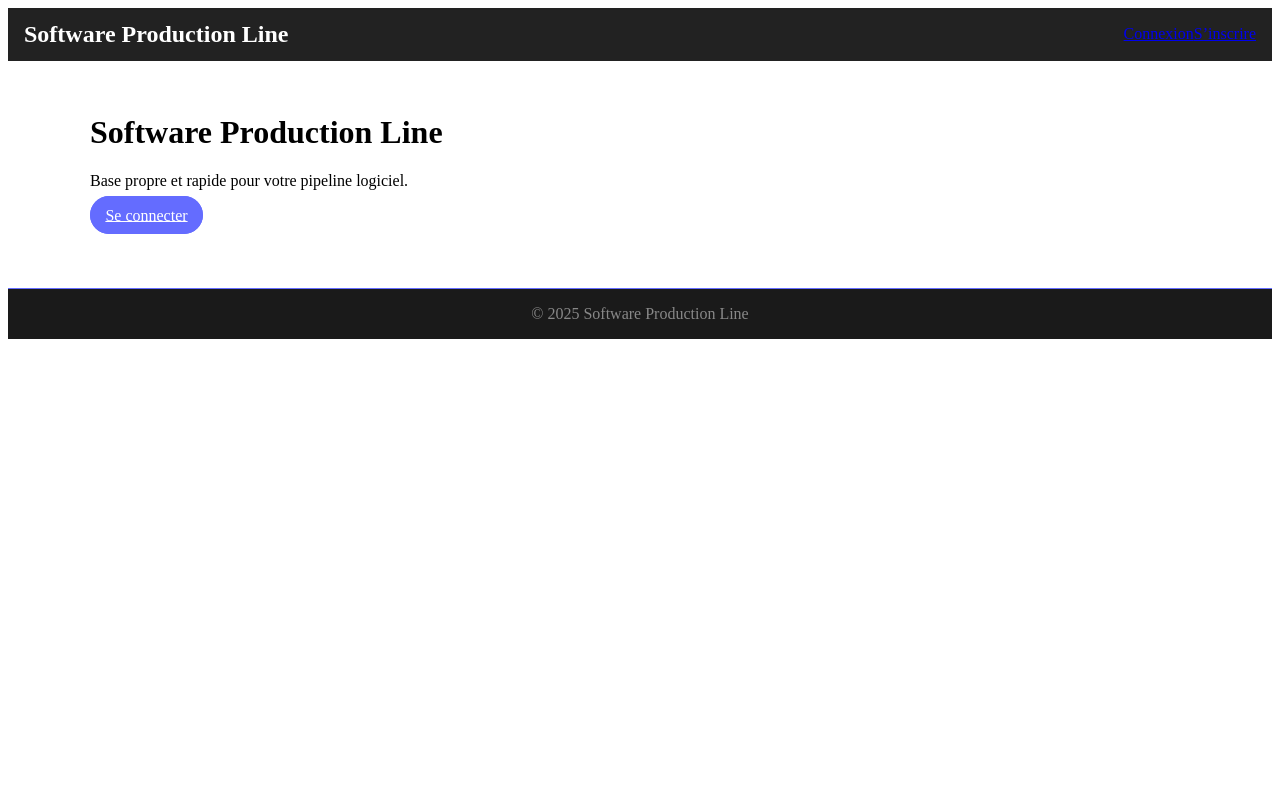
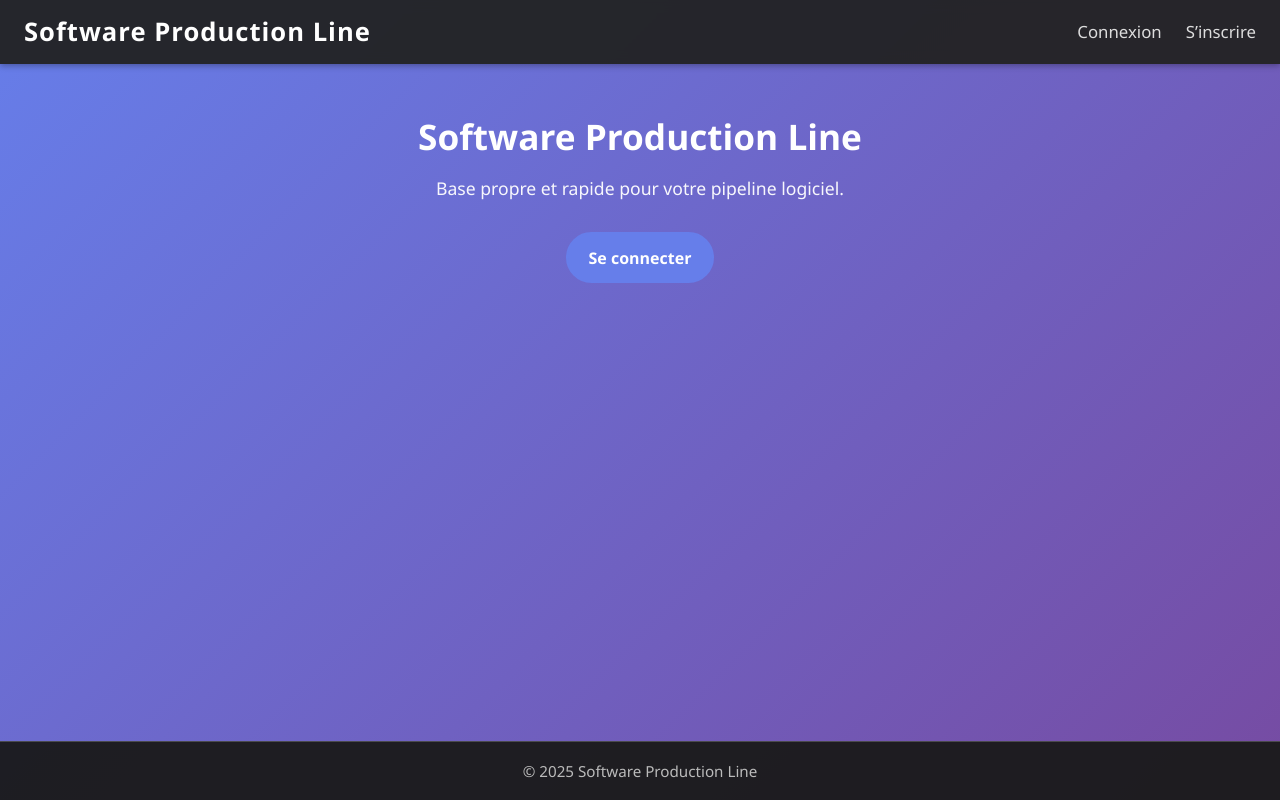
Before and after one commit to Raphael716/projet_final_devApp, a React (Vite) app in the folder SPL/: page / in a window 1280 px wide. Built offline with nearby package versions, Linux system fonts and the light colour scheme.

Commit message:
Ajout du css pour les pages de login

```diff
--- a/SPL/src/App.css
+++ b/SPL/src/App.css
@@ -1,126 +1,182 @@
-/* App.css */
-
 /* Root / conteneur principal */
 #root {
-  margin: 0; /* pas de centrage forcé du root */
+  margin: 0;
   padding: 0;
   text-align: initial;
+  font-family: 'Segoe UI', Tahoma, Geneva, Verdana, sans-serif;
+  background: linear-gradient(135deg, #667eea, #764ba2);
+  min-height: 100vh;
+  display: flex;
+  flex-direction: column;
 }
 
-/* Header pleine largeur */
+/* Header */
 .header {
   width: 100%;
   box-sizing: border-box;
-  background: #222;
+  background: rgba(34, 34, 34, 0.95);
+  backdrop-filter: blur(6px);
   color: #fff;
-  padding: 0.8rem 1rem;
+  padding: 0.9rem 1.5rem;
   display: flex;
   align-items: center;
   justify-content: space-between;
   gap: 1rem;
-  position: sticky; /* reste en haut au scroll */
+  position: sticky;
   top: 0;
   z-index: 1000;
+  box-shadow: 0 2px 6px rgba(0,0,0,0.3);
 }
 
 .logo {
   font-weight: 700;
-  font-size: 1.5rem;
-  color: inherit;
+  font-size: 1.6rem;
+  color: #fff;
   text-decoration: none;
   white-space: nowrap;
+  letter-spacing: 1px;
 }
 
 .nav {
   display: flex;
   align-items: center;
-  gap: 2.5rem;
-  flex-wrap: wrap; /* passe à la ligne si manque d’espace */
+  gap: 2rem;
+  flex-wrap: wrap;
 }
 
 .nav a {
-  color: inherit;
+  color: #ddd;
   text-decoration: none;
   font-weight: 500;
-  font-size: 1.2rem;
+  font-size: 1.1rem;
+  transition: color 0.2s, transform 0.2s;
 }
 .nav a:hover {
-  text-decoration: underline;
+  color: #fff;
+  transform: translateY(-2px);
 }
 
-/* Mise en page du contenu */
+/* Contenu */
 .container {
-  max-width: 1100px;
+  flex: 1;
+  max-width: 1000px;
   margin: 0 auto;
-  padding: 2rem 1rem;
+  padding: 3rem 1.5rem;
+  text-align: center;
+  color: #fff;
 }
 
-/* Hero & sections (très simple) */
-.hero {
-  text-align: center;
-  margin: 2rem 0 1rem;
+.container h1 {
+  font-size: 2.2rem;
+  margin-bottom: 1rem;
 }
-.subtitle {
-  opacity: 0.9;
-  max-width: 800px;
-  margin: 0.5rem auto 1rem;
+
+.container p {
+  font-size: 1.1rem;
+  opacity: 0.95;
+  margin-bottom: 2rem;
 }
-.cta {
-  display: inline-flex;
-  gap: 0.75rem;
-  flex-wrap: wrap;
+
+/* Boutons */
+.btn {
+  display: inline-block;
+  padding: 0.8rem 1.3rem;
+  border-radius: 999px;
+  border: 2px solid transparent;
+  font-size: 1rem;
+  font-weight: 600;
+  cursor: pointer;
+  transition: all 0.25s ease;
+  text-decoration: none;
 }
-.btn {
-  padding: 0.6rem 0.9rem;
-  border-radius: 999px;
-  border: 1px solid #444;
+
+.btn.primary {
+  background: #667eea;
+  border-color: #667eea;
+  color: #fff;
 }
-.btn.primary {
-  background: #646cff;
-  color: #fff;
-  border-color: #646cff;
+.btn.primary:hover {
+  background: #5563d6;
+  border-color: #5563d6;
+  transform: translateY(-2px);
 }
+
 .btn.ghost {
   background: transparent;
-  color: inherit;
+  border-color: #fff;
+  color: #fff;
+}
+.btn.ghost:hover {
+  background: rgba(255, 255, 255, 0.1);
+  transform: translateY(-2px);
 }
 
+/* Sections et cartes */
 .section {
-  margin: 2.5rem 0;
+  margin: 3rem 0;
 }
 .grid {
   display: grid;
-  grid-template-columns: repeat(2, minmax(0, 1fr));
-  gap: 1rem;
+  grid-template-columns: repeat(auto-fit, minmax(280px, 1fr));
+  gap: 1.5rem;
 }
 .card {
-  padding: 1rem;
-  border: 1px solid #333;
-  border-radius: 10px;
+  padding: 1.5rem;
+  border-radius: 12px;
+  background: rgba(255, 255, 255, 0.1);
+  backdrop-filter: blur(8px);
+  border: 1px solid rgba(255,255,255,0.2);
+  color: #fff;
+  text-align: left;
+  transition: transform 0.2s, box-shadow 0.2s;
+}
+.card:hover {
+  transform: translateY(-3px);
+  box-shadow: 0 6px 18px rgba(0,0,0,0.3);
 }
 
 /* Footer */
 footer.footer {
-  background: #1a1a1a;
-  color: #888;
+  background: rgba(26, 26, 26, 0.95);
+  color: #bbb;
   text-align: center;
-  padding: 1rem 0;
-  margin-top: 2rem;
-  font-size: 1rem;
-  border-top: 1px solid #646cff;
+  padding: 1.2rem 0;
+  font-size: 0.95rem;
+  border-top: 1px solid rgba(255,255,255,0.2);
+  margin-top: auto;
 }
 
-/* Responsive : sous 700px, empiler proprement */
+/* Responsive */
 @media (max-width: 700px) {
   .header {
     flex-wrap: wrap;
-    padding: 0.75rem 1rem;
+    padding: 0.8rem 1.2rem;
   }
   .nav {
     width: 100%;
-    justify-content: flex-start;
+    justify-content: center;
+    gap: 1.2rem;
+    margin-top: 0.5rem;
   }
-  .grid {
-    grid-template-columns: 1fr;
+  .container h1 {
+    font-size: 1.8rem;
   }
 }
+/* Supprime les marges et le fond blanc par défaut */
+* {
+  margin: 0;
+  padding: 0;
+  box-sizing: border-box;
+}
+
+html, body {
+  height: 100%;
+  background: transparent; /* on laisse #root gérer le fond */
+}
+
+#root {
+  min-height: 100vh;
+  background: linear-gradient(135deg, #667eea, #764ba2);
+  display: flex;
+  flex-direction: column;
+}
--- /dev/null
+++ b/SPL/src/Footer.css
@@ -0,0 +1,22 @@
+/* Footer global */
+.footer {
+  background: rgba(26, 26, 26, 0.95);
+  color: #bbb;
+  text-align: center;
+  padding: 1.2rem 0;
+  font-size: 0.95rem;
+  border-top: 1px solid rgba(255,255,255,0.15);
+  margin-top: auto; /* colle le footer en bas si la page est courte */
+}
+
+/* Texte */
+.footer p {
+  margin: 0;
+  color: #aaa;
+  letter-spacing: 0.3px;
+  font-size: 0.95rem;
+}
+
+.footer p strong {
+  color: #fff;
+}
--- a/SPL/src/Footer.tsx
+++ b/SPL/src/Footer.tsx
@@ -1,3 +1,5 @@
+import "./Footer.css";
+
 export default function Footer() {
   return (
     <footer id="contact" className="footer">
--- /dev/null
+++ b/SPL/src/Header.css
@@ -0,0 +1,81 @@
+/* Header global */
+.header {
+  width: 100%;
+  background: rgba(34, 34, 34, 0.95);
+  backdrop-filter: blur(6px);
+  color: #fff;
+  padding: 0.9rem 1.5rem;
+  display: flex;
+  align-items: center;
+  justify-content: space-between;
+  gap: 1rem;
+  position: sticky;
+  top: 0;
+  z-index: 1000;
+  box-shadow: 0 2px 6px rgba(0,0,0,0.3);
+}
+
+/* Logo */
+.logo {
+  font-weight: 700;
+  font-size: 1.4rem;
+  color: #fff;
+  text-decoration: none;
+  letter-spacing: 0.5px;
+  transition: color 0.2s;
+}
+
+.logo:hover {
+  color: #a5b4fc; /* violet clair */
+}
+
+/* Navigation */
+.nav-links {
+  display: flex;
+  align-items: center;
+  gap: 1.5rem;
+}
+
+.nav-links a {
+  color: #ddd;
+  text-decoration: none;
+  font-weight: 500;
+  font-size: 1.05rem;
+  transition: color 0.2s, transform 0.2s;
+}
+
+.nav-links a:hover {
+  color: #fff;
+  transform: translateY(-2px);
+}
+
+/* Zone utilisateur */
+.user-zone {
+  display: flex;
+  align-items: center;
+  gap: 1rem;
+}
+
+.user-zone span {
+  font-weight: 500;
+  color: #ddd;
+  font-size: 1rem;
+}
+
+/* Bouton déconnexion */
+.user-zone button {
+  padding: 0.5rem 1rem;
+  background: #667eea;
+  border: none;
+  border-radius: 999px;
+  color: #fff;
+  font-weight: 600;
+  font-size: 0.9rem;
+  cursor: pointer;
+  transition: background 0.3s, transform 0.2s;
+}
+
+.user-zone button:hover {
+  background: #5563d6;
+  transform: translateY(-2px);
+}
--- a/SPL/src/Header.tsx
+++ b/SPL/src/Header.tsx
@@ -1,7 +1,7 @@
 import { useContext } from "react";
 import { Link } from "react-router-dom";
 import { AuthContext } from "./AuthContext";
-
+import "./Header.css";
 export default function Header() {
   const { user, token, logout } = useContext(AuthContext);
 
--- /dev/null
+++ b/SPL/src/Signup.css
@@ -0,0 +1,111 @@
+/* Conteneur principal */
+.signup-container {
+  min-height: 100vh;
+  display: flex;
+  justify-content: center;
+  align-items: center;
+  background: linear-gradient(135deg, #667eea, #764ba2);
+  font-family: 'Segoe UI', Tahoma, Geneva, Verdana, sans-serif;
+}
+
+/* Carte du formulaire */
+.signup-form {
+  background: #fff;
+  padding: 2.5rem;
+  border-radius: 16px;
+  box-shadow: 0 8px 24px rgba(0,0,0,0.15);
+  width: 100%;
+  max-width: 400px;
+  animation: fadeIn 0.6s ease-out;
+  display: flex;
+  flex-direction: column;
+}
+
+@keyframes fadeIn {
+  from { opacity: 0; transform: translateY(20px); }
+  to   { opacity: 1; transform: translateY(0); }
+}
+
+/* Titre */
+.signup-container h2 {
+  margin-bottom: 1.5rem;
+  text-align: center;
+  font-size: 1.8rem;
+  color: #333;
+}
+
+/* Champs */
+.signup-form label {
+  display: flex;
+  flex-direction: column;
+  margin-bottom: 1.2rem;
+  font-size: 0.95rem;
+  color: #444;
+}
+
+.signup-form input {
+  margin-top: 6px;
+  padding: 12px;
+  border: 1px solid #ccc;
+  border-radius: 10px;
+  font-size: 1rem;
+  transition: border-color 0.3s;
+}
+
+.signup-form input:focus {
+  border-color: #667eea;
+  outline: none;
+}
+
+/* Erreur */
+.error {
+  background: #ffe5e5;
+  color: #d62828;
+  padding: 10px;
+  border-radius: 8px;
+  margin-bottom: 1rem;
+  font-size: 0.9rem;
+  text-align: center;
+}
+
+/* Bouton */
+.signup-form button {
+  width: 100%;
+  padding: 12px;
+  background: #667eea;
+  border: none;
+  border-radius: 10px;
+  color: #fff;
+  font-weight: bold;
+  font-size: 1rem;
+  cursor: pointer;
+  transition: background 0.3s, transform 0.2s;
+}
+
+.signup-form button:hover:not(:disabled) {
+  background: #5563d6;
+  transform: translateY(-2px);
+}
+
+.signup-form button:disabled {
+  background: #aaa;
+  cursor: not-allowed;
+}
+
+/* Lien alternatif */
+.signup-alt {
+  margin-top: 1.2rem;
+  text-align: center;
+  font-size: 0.9rem;
+}
+
+.signup-alt a {
+  color: #667eea;
+  font-weight: 600;
+  text-decoration: none;
+  transition: color 0.2s;
+}
+
+.signup-alt a:hover {
+  color: #4b56c0;
+}
--- a/SPL/src/Signup.tsx
+++ b/SPL/src/Signup.tsx
@@ -1,7 +1,7 @@
 import { useState, useContext } from "react";
 import { Link, useNavigate } from "react-router-dom";
 import { AuthContext } from "./AuthContext";
-
+import "./Signup.css";
 export default function Signup() {
   const nav = useNavigate();
   const { login } = useContext(AuthContext);
@@ -42,10 +42,11 @@ export default function Signup() {
   };
 
   return (
-    <main className="signup-container">
+    <main className="auth-container">
+      <div className="auth-card">
         <h2>Créer un compte</h2>
 
-      <form onSubmit={submit} className="signup-form">
+        <form onSubmit={submit} className="auth-form">
           <label>
             <span>Nom d’utilisateur</span>
             <input
@@ -80,16 +81,17 @@ export default function Signup() {
             />
           </label>
 
-        {error && <div className="error">{error}</div>}
+          {error && <div className="auth-error">{error}</div>}
 
           <button type="submit" disabled={loading}>
             {loading ? "Création..." : "S’inscrire"}
           </button>
 
-        <p className="signup-alt">
+          <p className="auth-alt">
             Déjà un compte ? <Link to="/login">Se connecter</Link>
           </p>
         </form>
+      </div>
     </main>
   );
 }
```
Lines whose indentation alone changed are shown as unchanged.
